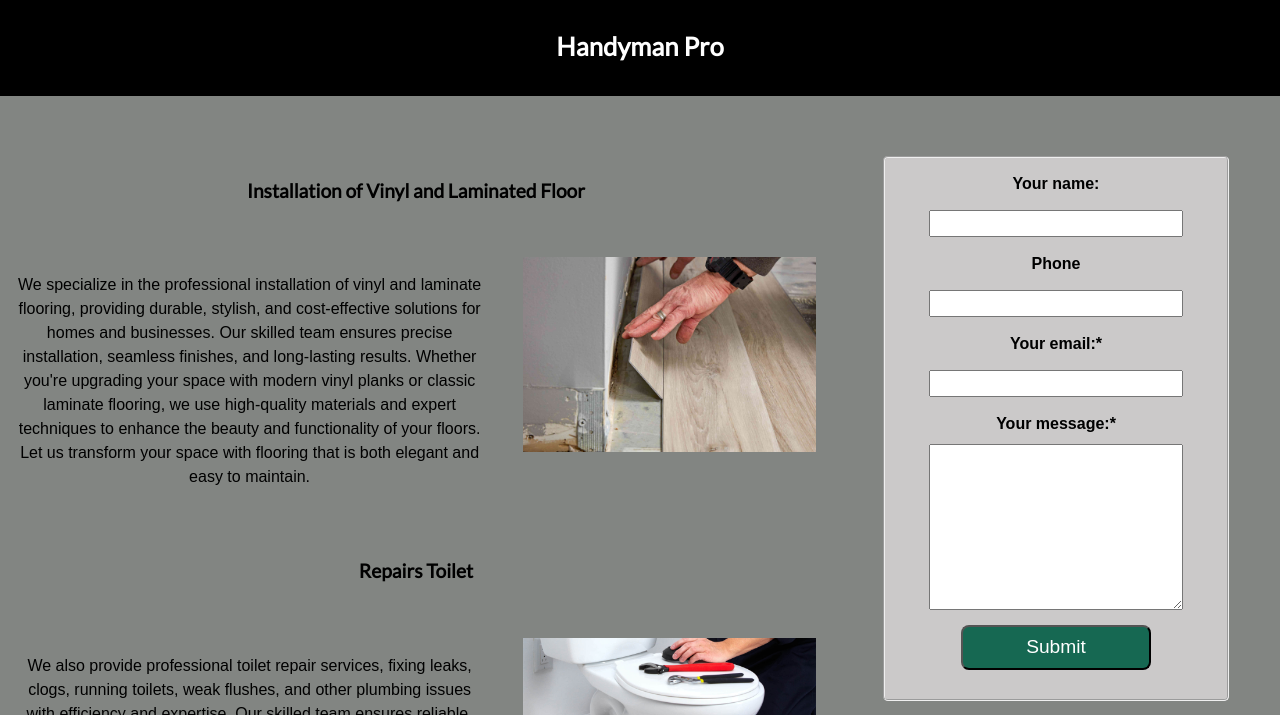
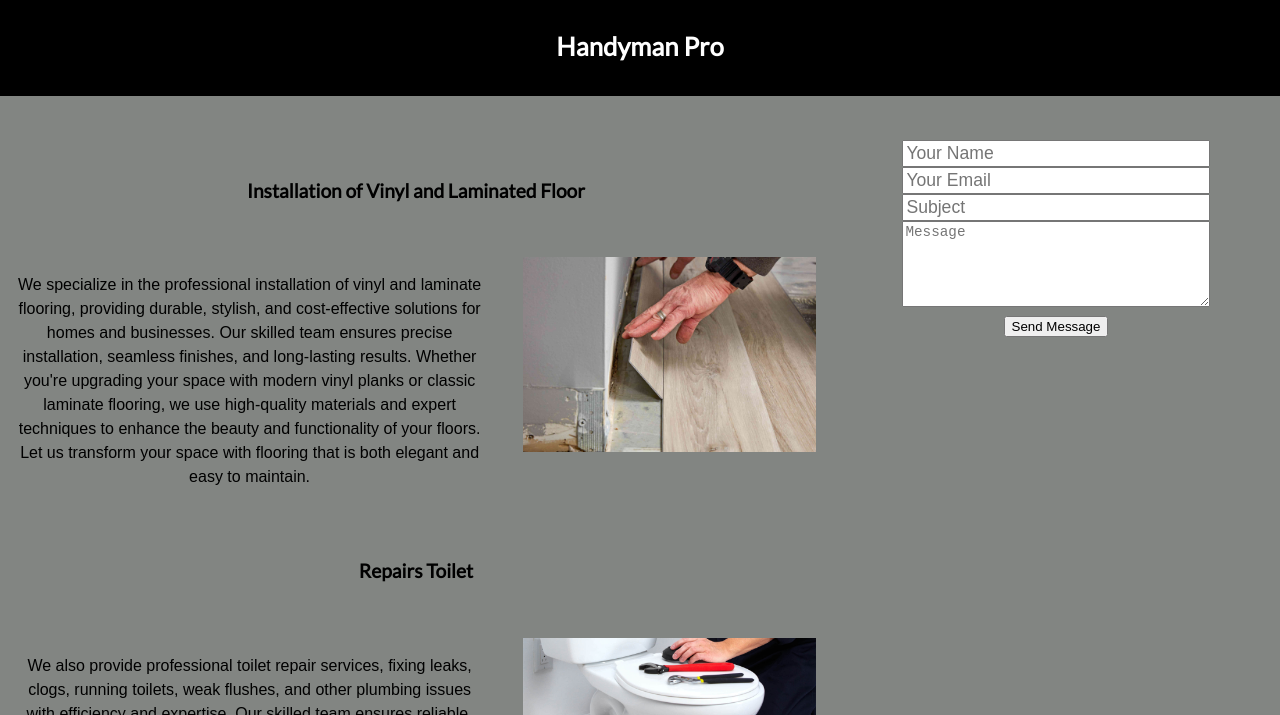
Before and after one commit to Sukh05861/Migul, a plain HTML site: page works.html in a window 1280 px wide. Shown: the part 85-800 px from the top of the page. Drawn offline with Linux system fonts and the light colour scheme; a web font is replaced by a local one.

Commit message:
Update works.html

```diff
--- a/works.html
+++ b/works.html
@@ -67,19 +67,28 @@
 				<div class="clear"></div>
 			</section>
 			<aside role="complementary">
-				<form>
-					<fieldset id="contact-form">
-						<label for="client-name">Your name:</label><br>
-						<input type="text" id="client-name"><br>
-						<label for="phone">Phone</label><br>
-						<input type="text" id="phone"><br>
-						<label for="e-mail">Your email:*</label><br>
-						<input type="email" id="e-mail" required><br>
-						<label for="comment">Your message:*</label><br>
-						<textarea rows="10" id="comment" required></textarea><br>
-						<input id="submit" type="submit" value="Submit">
-			</fieldset>
-				</form>
+				<form action="https://api.web3forms.com/submit" method="POST">
+				<input type="hidden" name="access_key" value="266aa985-005d-4cc9-bcbb-d890bc70c2a4">
+
+				<div class="row">
+				  <div class="col-md-6 form-group">
+					<input type="text" name="name" class="form-control" id="name" placeholder="Your Name" required>
+				  </div>
+				  <div class="col-md-6 form-group mt-3 mt-md-0">
+					<input type="email" class="form-control" name="email" id="email" placeholder="Your Email" required>
+				  </div>
+				</div>
+				<div class="form-group mt-3">
+				  <input type="text" class="form-control" name="subject" id="subject" placeholder="Subject" required>
+				</div>
+				<div class="form-group mt-3">
+				  <textarea class="form-control" name="message" rows="5" placeholder="Message" required></textarea>
+				</div>
+				<input type="checkbox" name="botcheck" class="hidden" style="display: none;">
+
+
+				<div class="text-center"><button type="submit">Send Message</button></div>
+			  </form>
 				</aside>
 				<div class="clear"></div>
 		</section>
```
